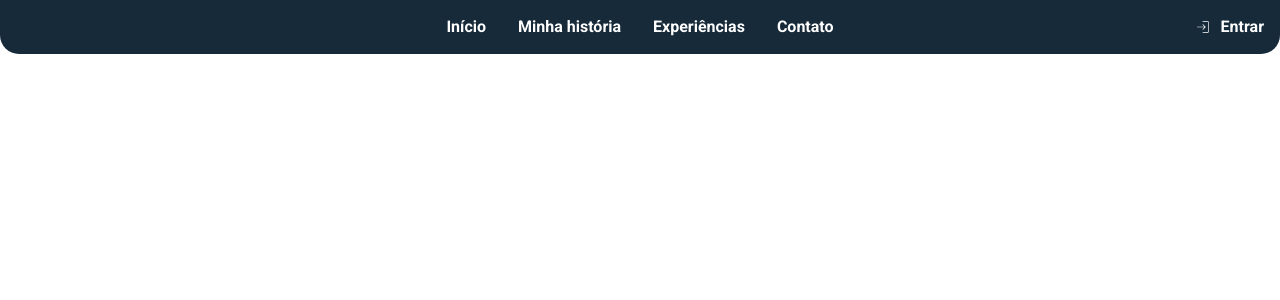
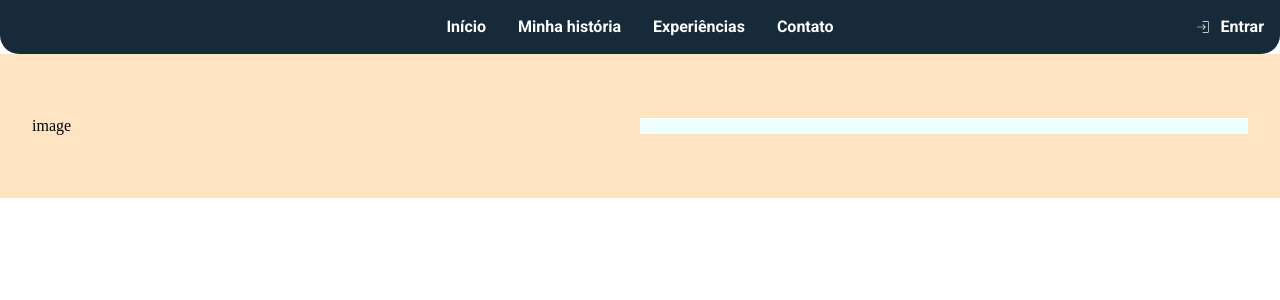
Before and after one commit to Danilosrr/desafio-03-aws-react, a React (Create React App) app: page /portfolio/1 in a window 1280 px wide. Shown: the top 300 px of the page. Built offline with nearby package versions, Linux system fonts and the light colour scheme; no server answers; a web font is replaced by a local one.

Commit message:
refactor: login github id

```diff
--- a/src/App.tsx
+++ b/src/App.tsx
@@ -10,7 +10,7 @@ function App() {
       <AuthProvider>
         <Routes>
           <Route path="/" element={<Search />} />
-          <Route path="/portfolio/:name" element={<Portfolio/>} />
+          <Route path="/portfolio/:uid" element={<Portfolio/>} />
           <Route path="/edit" element={<></>} />
         </Routes>
       </AuthProvider>
--- /dev/null
+++ b/src/components/portfolio/about/About.css
@@ -0,0 +1,29 @@
+.aboutSection {
+    box-sizing: border-box;
+    margin-top: 54px;
+    width: 100%;
+    padding: 64px 32px;
+    background-color: bisque;
+    display: grid;
+    grid-template-columns: 1fr 1fr;
+
+    h2, b, p {
+        font-family: "Roboto", sans-serif;
+        line-height: 130%;
+        color: #18191F;
+    }
+
+    .aboutPitch {
+        display: flex;
+        flex-direction: column;
+        gap: 16px;
+        background-color: azure;
+        h2 {
+            font-size: 32px;
+            font-weight: 800;
+        }
+        b {
+            color: #09BC8A;
+        }
+    }
+}
--- /dev/null
+++ b/src/components/portfolio/about/About.tsx
@@ -0,0 +1,19 @@
+import { useEffect } from "react";
+import { useAuth } from "../../../contexts/authContext";
+import "./About.css";
+
+export default function About() {
+  const { currentUser } = useAuth();
+
+  useEffect(()=>{
+
+  }, [])
+  return (
+    <section className="aboutSection">
+      <article>image</article>
+      <aside className="aboutPitch">
+        {currentUser && <h2>Hello, I'm <b>{currentUser.displayName}</b></h2>}
+      </aside>
+    </section>
+  );
+}
--- a/src/components/portfolio/navBar/NavBar.tsx
+++ b/src/components/portfolio/navBar/NavBar.tsx
@@ -29,12 +29,12 @@ export default function NavBar() {
 
           const nameInSuggestions = suggestion.find( ({ name }) => name === user.displayName);
           if (!nameInSuggestions) {
-            suggestion.push({ name: user.displayName as string });
+            suggestion.push({ name: user.displayName as string, uid:user.providerData[0].uid });
             localStorage.setItem("desafio-03", JSON.stringify(suggestion));
           }
           navigate(`/portfolio/${user.displayName}`);
         } else {
-          localStorage.setItem("desafio-03", JSON.stringify([{ name: user.displayName }]));
+          localStorage.setItem("desafio-03", JSON.stringify([{ name: user.displayName,provider:user.providerData }]));
           navigate(`/portfolio/${user.displayName}`);
         }
       }
@@ -45,7 +45,7 @@ export default function NavBar() {
 
   return (
     <nav className="portfolioNav">
-      <a href="#start">Início</a>
+      <a href="#top">Início</a>
       <a href="#about">Minha história</a>
       <a href="#exp">Experiências</a>
       <a href="#contact">Contato</a>
--- a/src/components/portfolio/portfolio.tsx
+++ b/src/components/portfolio/portfolio.tsx
@@ -1,12 +1,14 @@
 import { useParams } from "react-router-dom";
 import NavBar from "./navBar/NavBar";
+import About from "./about/About";
 
 export default function Portfolio() {
-  const { name } = useParams();
+  const { uid } = useParams();
 
   return (
     <>
       <NavBar />
+      <About />
     </>
   );
 }
--- a/src/components/search/Search.tsx
+++ b/src/components/search/Search.tsx
@@ -58,10 +58,10 @@ export default function Search() {
       if (user) {
         const nameInSuggestions = suggestions.find(({name}) => name === user.displayName)
         if (!nameInSuggestions) {
-          suggestions.push({name:user.displayName as string});
+          suggestions.push({name:user.displayName as string, uid: user.providerData[0].uid});
           localStorage.setItem('desafio-03',JSON.stringify(suggestions));
         }
-        navigate("/portfolio");
+        navigate(`/portfolio/${user.providerData[0].uid}`);
       }
     } catch (error) {
       console.log(error);
--- a/src/interfaces/search.ts
+++ b/src/interfaces/search.ts
@@ -1,3 +1,4 @@
 export interface Suggestion {
-    name: string;
+  name: string;
+  uid: string
 }
```
